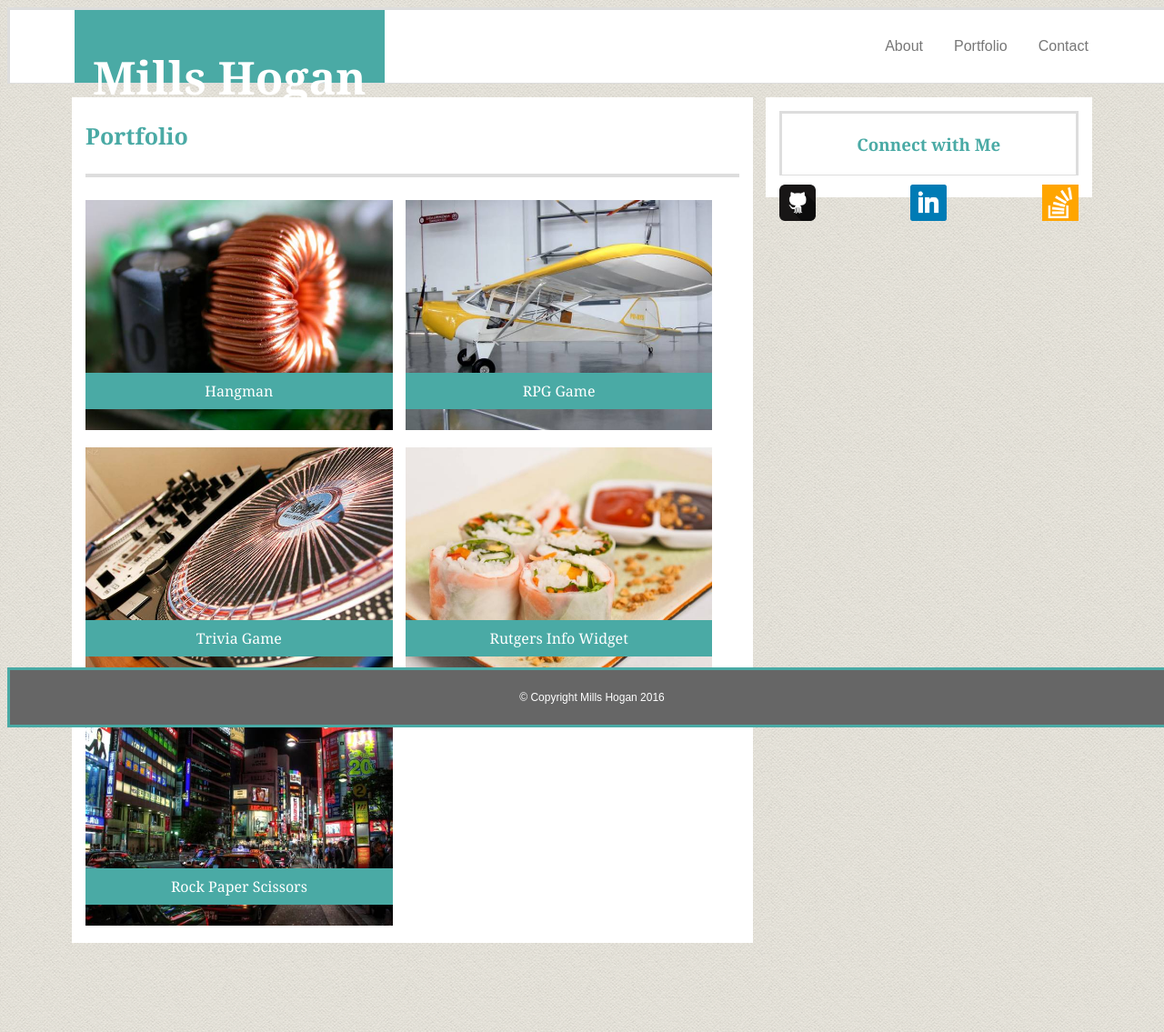
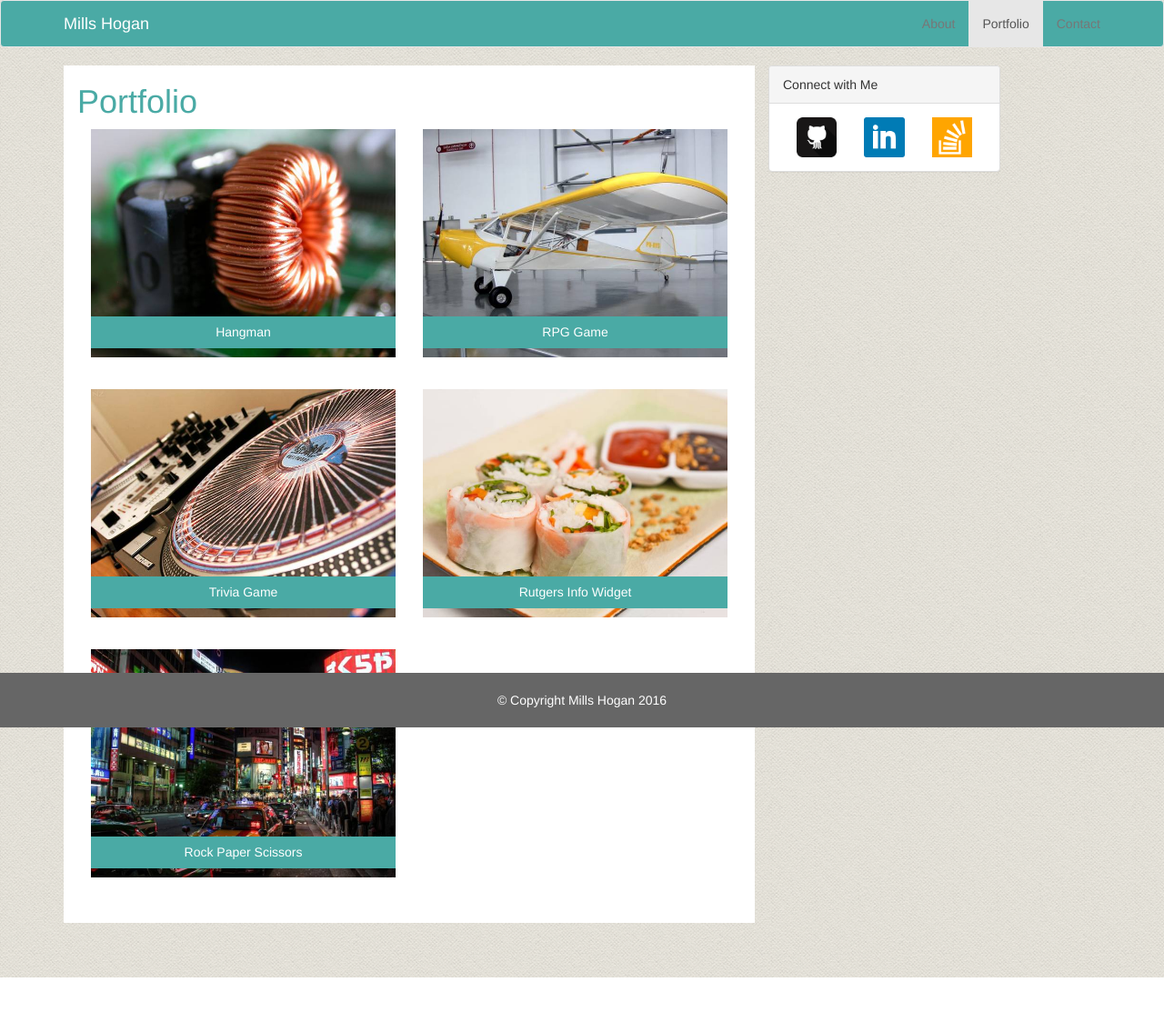
Before and after one commit to mchogan7/Bootstrap-Portfolio, a PHP site: page /portfolio.html in a window 1280 px wide; the page is wider, and only the part inside the window is pictured. Shown: that part at 91% size. After the commit the page ends 1075 px from the top of that part, so only its background shows below. Run offline with PHP 8.4, Linux system fonts and the light colour scheme; some libraries are stand-ins or nearby versions.

Commit message:
Basic Portfolio Recreated

```diff
--- a/css/style.css
+++ b/css/style.css
@@ -1,335 +1,41 @@
-html {
+body {
 	background-image: url("../images/background.png");
 	background-repeat: repeat;
-	overflow-x:hidden;
 	margin-bottom: 60px;
 }
 
-.MyLogo {
+.whitebg {
+	background-color: white;
+	padding-bottom: 15px;
+}
+
+.myFooter {
+	background-color: #666666;
+	height: 60px;
+	line-height: 60px;
+	color: white;
+}
+
+.greenBox {
 	background-color: #4aaaa5;
-	height: 80px;
-	display: flex;
-	text-align: center;
-	justify-content: center;
-	color: white;
-	font-size: 25px;
-	margin-left: 7px;
-	float: left;
-	line-height: 80px;
-	font-family: 'Georgia', Times, Times New Roman, serif;
-	font-weight: bold;
-	padding-left: 20px;
-	padding-right: 20px;
+}
 
+.whiteText {
+	color: white !important;
+}
+
+.portTitle {
+    position: relative;
+    top: -45px;
+    width: 100%;
+    background-color: #4aaaa5;
+    color: white;
+    text-align: center;
+    height: 35px;
+    line-height: 35px;
 
 }
 
-a {
-		text-decoration: none;
+h1 {
+	color: #4aaaa5;
 }
-
-.header {
-	display: flex;
-	width: 100%;
-	height: 80px;
-	border-style: solid;
-	border-bottom-width: 1px;
-	border-color: #dddddd;
-	background-color: white;
-	justify-content: space-between;
-	padding-left: 5vw;
-
-}
-
-.nav {
-	height: 15vh;
-	float:right;
-	width: 300px;
-	text-align: center;
-	right: 5vw;
-	position: relative;
-	padding-right: 40px;
-
-
-	}
-
-.menu {
-	padding: 0 5% 0 5%;
-	line-height: 80px;
-	font-family: 'Arial', 'Helvetica Neue', Helvetica, sans-serif;
-	color: #777777;
-}
-
-.mainContainer{
-
-	background-color: white;
-	padding: 15px;
-	display: inline-block;
-	flex: 7 0 400px;
-	height: auto;
-	margin-bottom: 15px;
-	margin-left: 7px;
-	margin-right: 7px;
-}
-
-.mobileNav {
-	display: none;
-	background-color: white;
-	align-items: center;
-	justify-content: space-around;
-	height: 50px;
-}
-
-
-main {
-	padding-left: 5vw;
-	padding-right: 5vw;
-	padding-top: 15px;
-	padding-bottom: 15px;
-	display: flex;
-	flex-flow: row wrap;
-	min-height: 100%;
-}
-
-.heading {
-	font-family: 'Georgia', Times, Times New Roman, serif;
-	color: #4aaaa5;
-	font-size: 25px;
-	font-weight: bold;
-	margin-top: 10px;
-	margin-bottom: 25px;
-}
-
-.myImage {
-	height: auto;
-	margin-right: 15px;
-	width: 30%;
-	min-width: 150px;
-	float: left;
-
-}
-
-.mainText {
-	font-family: 'Arial', 'Helvetica Neue', Helvetica, sans-serif;
-	color: #777777;
-	line-height: 150%;
-	font-size: 15px;
-}
-
-.divider {
-	border-style: solid;
-	border-bottom-width: 1px;
-	border-color: #dddddd;
-	margin-bottom: 25px;
-}
-
-.connectContainer {
-	display: flex;
-	background-color: white;
-	padding: 15px;
-	text-align: center;
-	flex-grow: 1;
-	height: 80px;
-	flex-wrap: wrap;
-	justify-content: space-between;
-	flex-direction: row;
-	flex-flow: wrap;
-	margin-left: 7px;
-	margin-right: 7px;
-	margin-bottom: 15px;
-}
-
-
-
-
-
-.icons {
-	height: 40px;
-}
-
-.connectHeading {
-
-		font-family: 'Georgia', Times, Times New Roman, serif;
-		color: #4aaaa5;
-		font-weight: bold;
-		width: 100%;
-		border-style: solid;
-		border-bottom-width: 1px;
-		border-color: #dddddd;
-		margin-bottom: 10px;
-		line-height: 30px;
-
-}
-
-.footer {
-	background-color: #666666;
-	position: fixed;
-	bottom: 0px;
-	width: 100%;
-	color: white;
-	height: 60px;
-  	line-height: 60px;
-  	text-align: center;
-  	font-family: 'Arial', 'Helvetica Neue', Helvetica, sans-serif;
-  	font-size: 12px;
-  	border-top: 3px;
-	border-color: #4aaaa5;
-	border-style: solid;
-
-}
-
-.formHeading {
-	font-family: 'Arial', 'Helvetica Neue', Helvetica, sans-serif;
-	color: #777777;
-	line-height: 30px;
-}
-
-input {
-	width: 100%;
-	padding-top: 5px;
-	padding-bottom: 5px;
-	border: 1px solid;
-	border-color: #dddddd;
-	color: #dddddd;
-	margin-bottom: 15px;
-}
-
-textarea{
-	width: 100%;
-	padding-top: 5px;
-	padding-bottom: 5px;
-	border: 1px solid;
-	border-color: #dddddd;
-	color: #dddddd;
-	height: 150px;
-}
-
-button{
-		font-family: 'Arial', 'Helvetica Neue', Helvetica, sans-serif;
-		background-color: #4aaaa5;
-		color: white;
-		width: 80px;
-		height: 30px;
-		border: none;
-		margin-top: 15px;
-}
-
-.portfolioItem img{
-	display: flex;
-	position: relative;
-	max-width: 100%;
-	max-height: 100%;
-}
-
-.portfolioItem {
-	display: inline-block;
-	max-width: 47%;
-	position:relative;
-	flex: 1 1
-	flex: 0 0 50px;
-	margin-right: 10px;
-	margin-bottom: 15px;
-}
-
-
-
-.portTitle{
-	position: absolute;
-	left: 0; top: 75%; right: 0; bottom: 0;
-	background-color: #4aaaa5;
-	color: white;
-	height: 40px;
-	font-family: 'Georgia', Times, Times New Roman, serif;
-	text-align: center;
-	line-height: 40px;
-
-	float:left;
-}
-
-.portContainer{
-	display: inline-block;
-	background-color: white;
-	padding: 15px;
-	padding-bottom: 0px;
-	flex: 7 0 400px;
-	margin-bottom: 15px;
-	margin-left: 7px;
-	margin-right: 7px;
-	justify-content: space-between;
-	flex-wrap: wrap;
-	flex-direction: row;
-	flex-flow: wrap;
-	}
-
-	.menu:hover {
-		color: #4aaaa5;
-	}
-
-	@media screen and (max-width: 980px) {
-
-		.myImage {
-		display: block;
-		float: none;
-		width: 100%;
-		}
-
-		.portfolioItem{
-			max-width: 100%;
-			display: block;
-			margin-right: 0;
-		}
-	}
-
-		@media screen and (max-width: 768px) {
-
-		.myImage{
-		float: left;
-		width: 40%;
-		}
-
-		.connectContainer{
-
-		}
-
-		.portfolioItem{
-			max-width: 47%;
-			display: inline-block;
-		}
-	}
-
-		@media screen and (max-width: 640px) {
-
-		.myImage {
-			float: none;
-			width: 100%;
-			margin-bottom: 15px;
-		}
-
-		.nav {
-			display: none;
-		}
-
-		.mobileNav{
-			display: flex;
-		}
-
-		.MyLogo {
-			display: inline-block;
-			width: 100%;
-			float: none;
-			margin: 0;
-			padding: 0;
-
-		}
-
-		.header {
-			display: block;
-			padding-left: 0;
-		}
-
-		.portfolioItem {
-			max-width: 100%;
-			display: block;
-			margin-right: 0;
-		}
-	}
--- a/portfolio.html
+++ b/portfolio.html
@@ -1,75 +1,66 @@
 <!doctype html>
-
 <html>
 
 <head>
-
     <title>Mills Hogan Portfolio</title>
     <meta name="viewport" content="width=device-width, initial-scale=1.0">
-	<link rel="stylesheet" type="text/css" href="css/reset.css">
+    <link rel="stylesheet" href="https://maxcdn.bootstrapcdn.com/bootstrap/3.3.7/css/bootstrap.min.css" integrity="sha384-BVYiiSIFeK1dGmJRAkycuHAHRg32OmUcww7on3RYdg4Va+PmSTsz/K68vbdEjh4u" crossorigin="anonymous">
     <link rel="stylesheet" type="text/css" href="css/style.css">
+    <script src="https://maxcdn.bootstrapcdn.com/bootstrap/3.3.7/js/bootstrap.min.js" integrity="sha384-Tc5IQib027qvyjSMfHjOMaLkfuWVxZxUPnCJA7l2mCWNIpG9mGCD8wGNIcPD7Txa" crossorigin="anonymous"></script>
     <meta charset="utf-8" />
 </head>
 
 <body>
-	<div class="header">
-		<a href="index.html">
-		<div class="MyLogo">
-		<h1>Mills Hogan</h1>
+    <header>
+        <nav class="navbar navbar-default greenBox">
+            <div class="container">
+                <div class="navbar-header greenBox">
+                    <a class="navbar-brand whiteText tex" href="index.html">Mills Hogan</a>
                 </div>
-		</a>
+                <ul class="nav navbar-nav navbar-right">
+                    <li><a href="index.html">About</a></li>
+                    <li class="active"><a href="portfolio.html">Portfolio</a></li>
+                    <li><a href="contact.html">Contact</a></li>
+                </ul>
+            </div>
+        </nav>
+    </header>
+    <main>
+        <div class="container">
+            <div class="col-md-8 whitebg">
+                <h1>Portfolio</h1>
 
-		<div class="nav">
-			<a class="menu" href="index.html">About</a>
-			<a class="menu" href="portfolio.html">Portfolio</a>
-			<a class="menu" href="contact.html">Contact</a>
-		</div>
-	</div>
-	<div class="mobileNav">
-			<a class="menu" href="index.html">About</a>
-			<a class="menu" href="portfolio.html">Portfolio</a>
-			<a class="menu" href="contact.html">Contact</a>
-	</div>
-
-		<main>
-			<div class="portContainer">
-
-				<div class="heading">Portfolio</div>
-				<div class="divider"></div>
-
-
-				<div class="portfolioItem">
+                	<div class="col-md-6">
 					<a href="#">
-				<img src="images/port1.jpg" alt="Portfolio Item">
+					<img src="images/port1.jpg" alt="Portfolio Item" class="img-responsive">
 					<div class="portTitle">Hangman</div>
 					</a>
 					</div>
 
-
-				<div class="portfolioItem">
+					<div class="col-md-6">
 					<a href="#">
-				<img src="images/port2.jpg" alt="Portfolio Item">
+					<img src="images/port2.jpg" alt="Portfolio Item" class="img-responsive">
 					<div class="portTitle">RPG Game</div>
 					</a>
 					</div>
 
-				<div class="portfolioItem">
+					<div class="col-md-6">
 					<a href="#">
-				<img src="images/port3.jpg" alt="Portfolio Item">
+					<img src="images/port3.jpg" alt="Portfolio Item" class="img-responsive">
 					<div class="portTitle">Trivia Game</div>
 					</a>
 					</div>
 
-				<div class="portfolioItem">
+					<div class="col-md-6">
 					<a href="#">
-				<img src="images/port4.jpg" alt="Portfolio Item">
+					<img src="images/port4.jpg" alt="Portfolio Item" class="img-responsive">
 					<div class="portTitle">Rutgers Info Widget</div>
 					</a>
 					</div>
 
-				<div class="portfolioItem">
+					<div class="col-md-6">
 					<a href="#">
-				<img src="images/port5.jpg" alt="Portfolio Item">
+					<img src="images/port5.jpg" alt="Portfolio Item" class="img-responsive">
 					<div class="portTitle">Rock Paper Scissors</div>
 					</a>
 					</div>
@@ -78,23 +69,25 @@
 
 
             </div>
-
-			<div class="connectContainer">
-				<div class="connectHeading">
-					<h3>Connect with Me</h3>
+            <div class="col-md-3">
+                <div class="panel panel-default">
+                    <div class="panel-heading">
+                        Connect with Me
                     </div>
-
-					<a href="https://github.com/mchogan7"><img alt="github" class="icons" src="images/github.png"></a>
-					<a href="https://www.linkedin.com/in/mills-hogan-12767712b"><img alt="linkedin" class="icons" src="images/linkedin.png"></a>
-					<a href="http://stackoverflow.com/users/6951469/m-hogan"><img alt="stack overflow" class="icons" src="images/stackoverflow.png"> </a>
-
-
+                    <div class="panel-body">
+                     <a href="https://github.com/mchogan7"><img alt="github" src="images/github.png" class="img-responsive col-xs-4"></a>
+                    <a href="https://www.linkedin.com/in/mills-hogan-12767712b"><img alt="linkedin" src="images/linkedin.png" class="img-responsive col-xs-4"></a>
+                    <a href="http://stackoverflow.com/users/6951469/m-hogan"><img alt="stack overflow" src="images/stackoverflow.png" class="img-responsive col-xs-4"> </a>
+                    </div>
+                </div>
+            </div>
         </div>
     </main>
-
-		<div class="footer">
-			&copy; Copyright Mills Hogan 2016
+        <footer class="navbar-fixed-bottom myFooter">
+      <div class="container text-center">
+        <p>&copy; Copyright Mills Hogan 2016</p>
       </div>
+    </footer>
 </body>
 
 </html>
```
Also changed, not shown: contact.html (+47 -44 lines), index.html (+39 -39 lines). Lines whose indentation alone changed are shown as unchanged.
